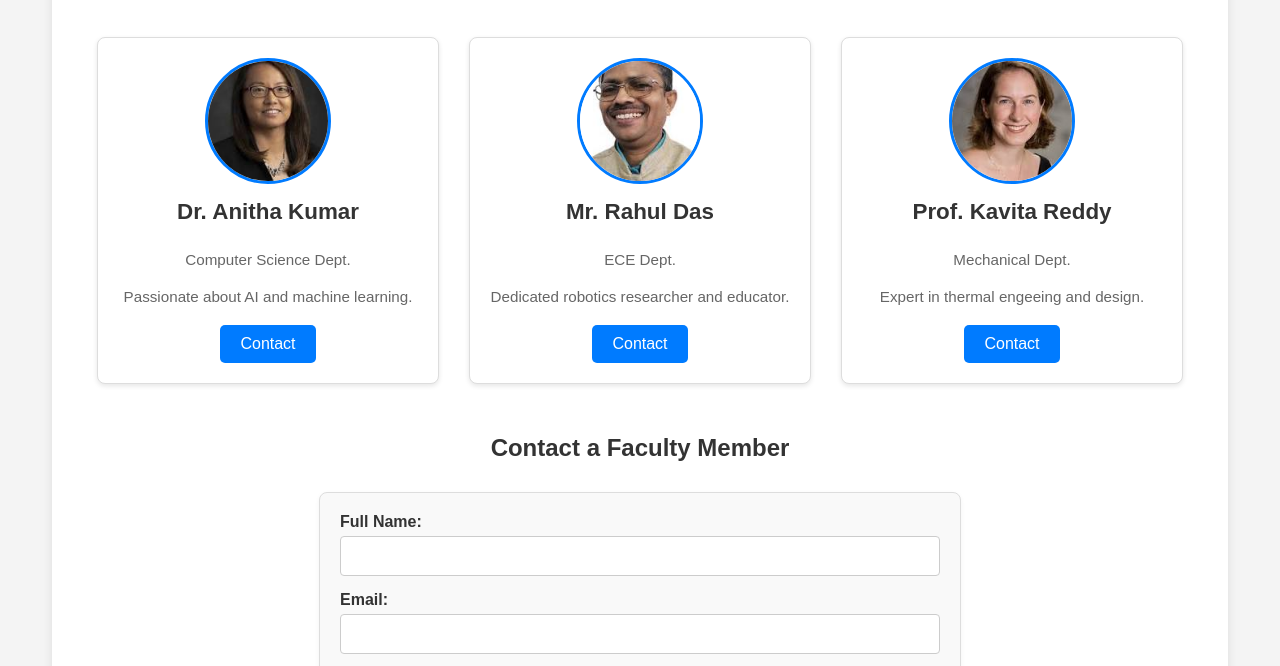
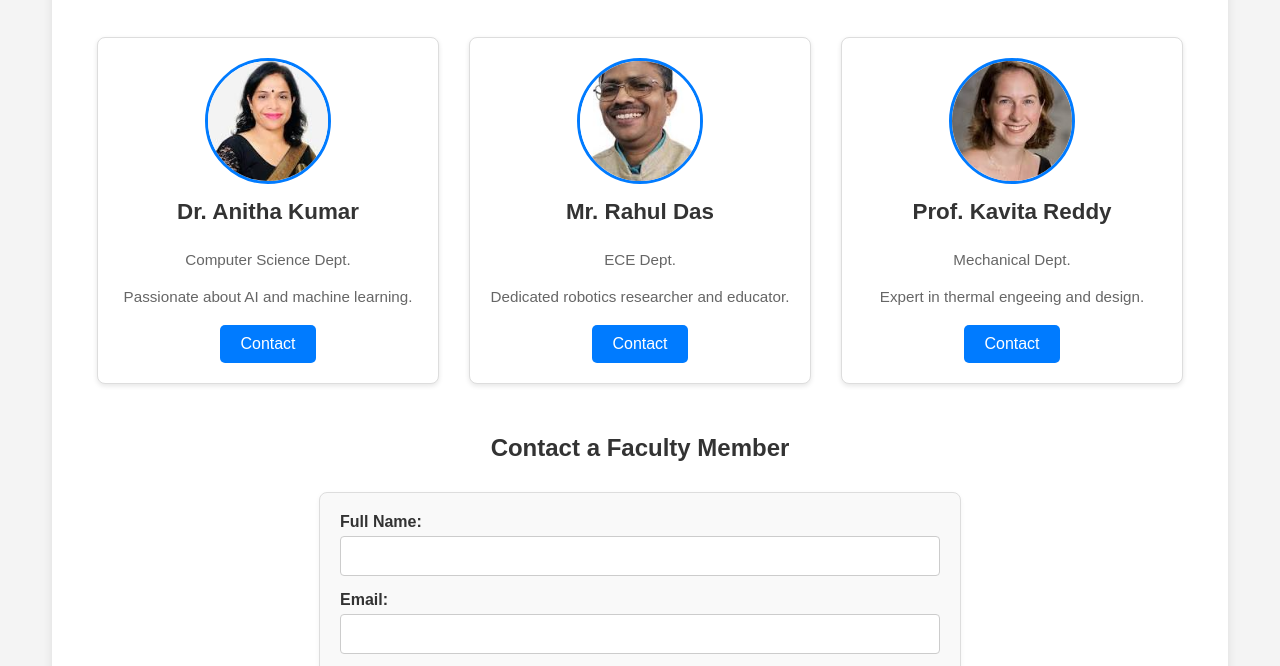
Before and after one commit to seidun/1840, a plain HTML site: page index.html in a window 1280 px wide. Shown: the part 111-777 px from the top of the page. Drawn offline with Linux system fonts and the light colour scheme.

Commit message:
Update index.html

```diff
--- a/index.html
+++ b/index.html
@@ -12,7 +12,7 @@
 
         <div class="faculty-cards">
             <div class="card">
-                <img src="p1.jfif" alt="Dr. Anitha Kumar" class="profile-pic">
+                <img src="p4.jfif" alt="Dr. Anitha Kumar" class="profile-pic">
                 <h2>Dr. Anitha Kumar</h2>
                 <p>Computer Science Dept.</p>
                 <p>Passionate about AI and machine learning.</p>
```
